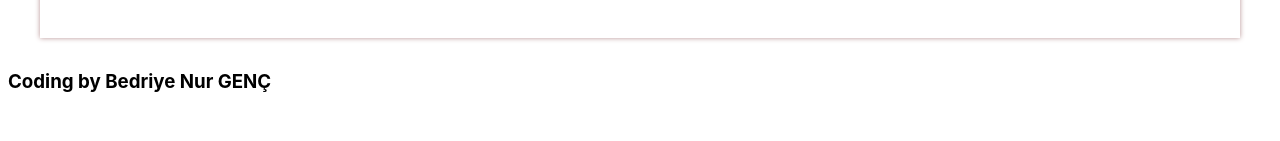
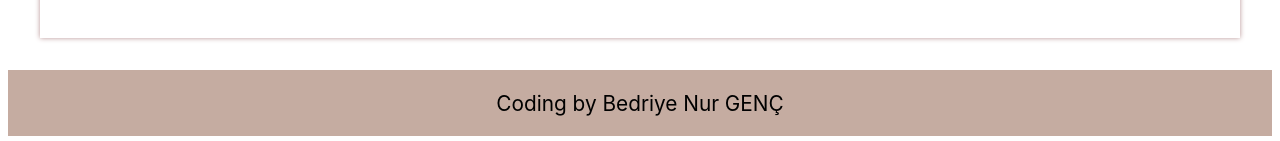
Before and after one commit to nurgnc/Redux-NextJS-Project, a Next.js app: page / in a window 1280 px wide. Shown: the part 1044-1185 px from the top of the page. Before the commit the page ends 1156 px from the top, so only its background shows below. Built offline with nearby package versions, Linux system fonts and the light colour scheme.

Commit message:
styled the footer components.

```diff
--- a/components/Footer.js
+++ b/components/Footer.js
@@ -2,9 +2,23 @@ import React from 'react'
 
 const Footer = () => {
     return (
-        <div>
-            <h3>Coding by Bedriye Nur GENÇ</h3>
-        </div>
+        <>
+            <div className="footer">
+                <p>Coding by Bedriye Nur GENÇ</p>
+            </div>
+
+            <style jsx>
+                {`
+                    .footer {
+                        font-size: 1.3rem;
+                        background-color: #c5aca1;
+                        width: 100%;
+                        display: flex;
+                        justify-content: center;
+                    }
+                `}
+            </style>
+        </>
     )
 }
 
```
